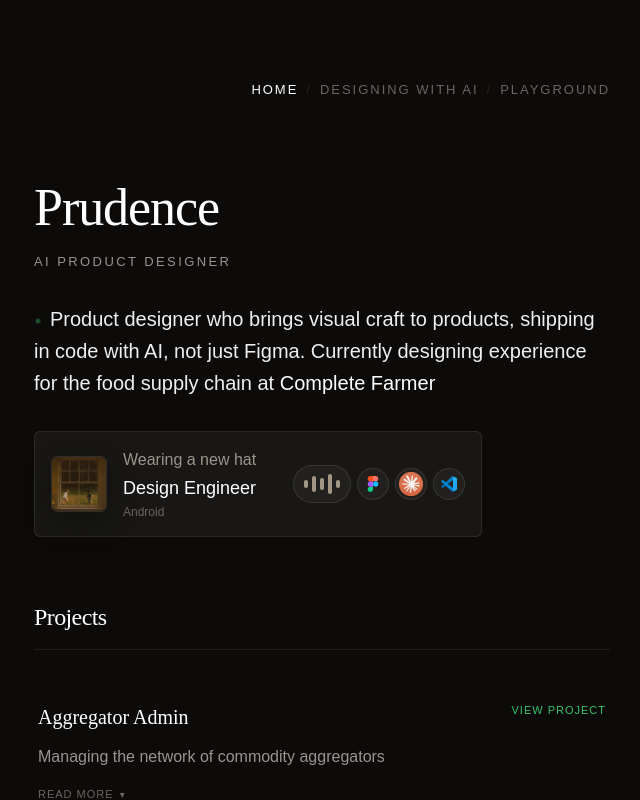
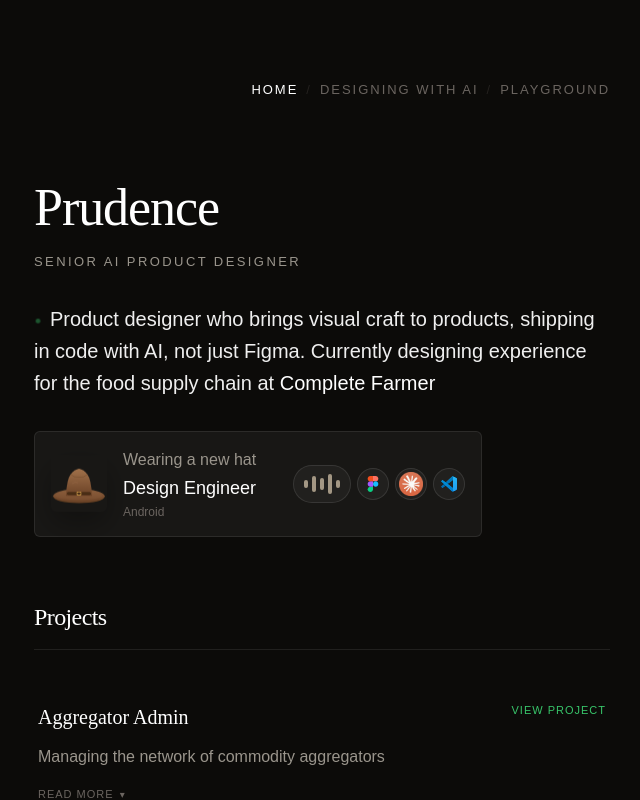
Before and after one commit to prudnc11/portfolio, a React (Vite) app: page / in a window 1280 px wide. Shown: the top 800 px of the page, without its empty margins (318-958 px from the left). Built offline with nearby package versions, Linux system fonts and the light colour scheme.

Commit message:
feat: cowboy hat icon with float animation, senior title
- Replace album art with cowboy hat SVG
- Add subtle float animation to hat
- Remove border from hat image
- Update title to Senior AI Product Designer

Co-Authored-By: Claude Opus 4.6 <noreply@anthropic.com>

```diff
--- a/src/App.jsx
+++ b/src/App.jsx
@@ -1,7 +1,7 @@
 import { useState } from "react";
 import { Link } from "react-router-dom";
 import { Analytics } from "@vercel/analytics/react";
-import albumArt from "./assets/album-art.png";
+import wizardHat from "./assets/wizard-hat.svg";
 import figmaIcon from "./assets/icons/figma.svg";
 import claudeIcon from "./assets/icons/claude.png";
 import vscodeIcon from "./assets/icons/vscode.svg";
@@ -107,9 +107,9 @@ function NowPlaying() {
     <div className="flex items-center gap-4 rounded-[6px] border border-border bg-surface p-4">
       <div className="relative shrink-0">
         <img
-          src={albumArt}
-          alt="Album art"
-          className="relative size-14 rounded-[6px] border border-surface-border shadow-[0px_12px_30px_0px_rgba(0,0,0,0.32)]"
+          src={wizardHat}
+          alt="Wizard hat"
+          className="relative size-14 rounded-[6px] shadow-[0px_12px_30px_0px_rgba(0,0,0,0.32)] animate-[wizard-float_3s_ease-in-out_infinite]"
         />
       </div>
 
@@ -285,7 +285,7 @@ function App() {
             Prudence
           </h1>
           <p className="mt-4 text-[13px] uppercase tracking-[2.42px] text-secondary">
-            AI PRODUCT DESIGNER
+            SENIOR AI PRODUCT DESIGNER
           </p>
 
           {/* Currently */}
--- a/src/index.css
+++ b/src/index.css
@@ -46,3 +46,8 @@ body {
   from { opacity: 0; transform: scale(0.95); }
   to { opacity: 1; transform: scale(1); }
 }
+
+@keyframes wizard-float {
+  0%, 100% { transform: translateY(0) rotate(0deg); }
+  50% { transform: translateY(-4px) rotate(3deg); }
+}
```
Also changed, not shown: src/assets/wizard-hat.svg (added).
